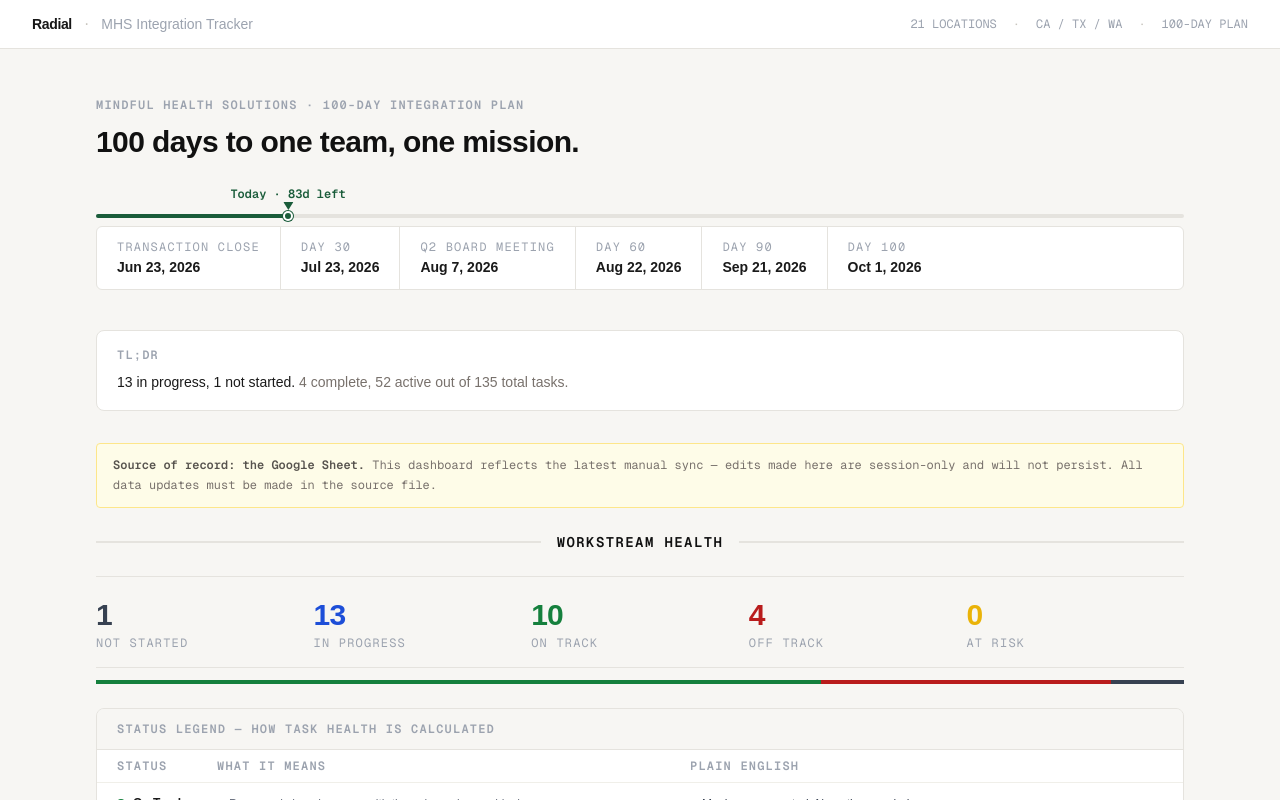
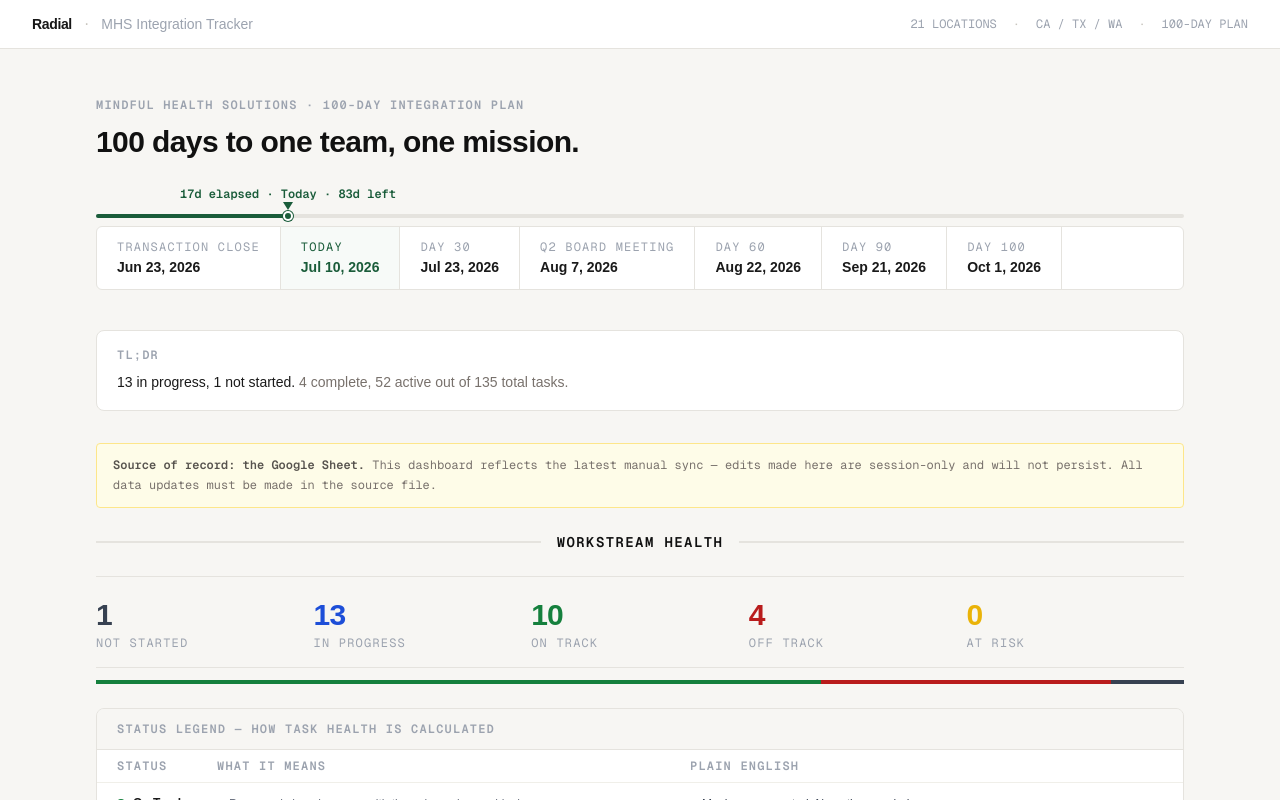
Before and after one commit to benthegitofhubs/mhs-integration-dashboard, a Next.js app: page /hundredday in a window 1280 px wide. Shown: the top 800 px of the page. Built offline with nearby package versions, Linux system fonts and the light colour scheme.

Commit message:
Add days elapsed to timeline label and Today's Date box after Transaction Close

```diff
--- a/components/HundredDayDashboard.tsx
+++ b/components/HundredDayDashboard.tsx
@@ -86,13 +86,14 @@ export default function HundredDayDashboard({ workstreams }: { workstreams: Work
           const end      = new Date("Oct 1, 2026").getTime();
           const now      = new Date().getTime();
           const pct      = Math.min(100, Math.max(0, ((now - start) / (end - start)) * 100));
-          const daysLeft = Math.max(0, Math.ceil((end - now) / 86400000));
+          const daysLeft    = Math.max(0, Math.ceil((end - now) / 86400000));
+          const daysElapsed = Math.max(0, Math.floor((now - start) / 86400000));
           return (
             <div className="mb-2">
               <div className="relative" style={{ height: "28px" }}>
                 <div className="absolute flex flex-col items-center" style={{ left: `${pct}%`, transform: "translateX(-50%)", top: 0 }}>
                   <span className="text-xs font-semibold" style={{ color: "#1a5c3a", fontFamily: "var(--font-geist-mono)", whiteSpace: "nowrap" }}>
-                    Today · {daysLeft}d left
+                    {daysElapsed}d elapsed · Today · {daysLeft}d left
                   </span>
                   <svg width="10" height="8" viewBox="0 0 10 8" fill="none">
                     <path d="M5 8L0 0H10L5 8Z" fill="#1a5c3a" />
@@ -111,13 +112,26 @@ export default function HundredDayDashboard({ workstreams }: { workstreams: Work
         <div className="flex flex-wrap items-center mb-10 overflow-hidden"
           style={{ border: "1px solid #e5e3de", borderRadius: "6px", backgroundColor: "white" }}>
           {KEY_DATES.map((kd, i) => (
+            <>
               <div key={kd.label} className="px-5 py-3 flex flex-col gap-0.5"
-              style={{ borderRight: i < KEY_DATES.length - 1 ? "1px solid #e5e3de" : "none" }}>
+                style={{ borderRight: "1px solid #e5e3de" }}>
                 <span className="text-xs uppercase tracking-widest" style={{ color: "#9ca3af", fontFamily: "var(--font-geist-mono)" }}>
                   {kd.label}
                 </span>
                 <span className="text-sm font-semibold" style={{ color: "#1a1a1a" }}>{kd.date}</span>
               </div>
+              {i === 0 && (
+                <div key="today" className="px-5 py-3 flex flex-col gap-0.5"
+                  style={{ borderRight: "1px solid #e5e3de", backgroundColor: "#f7faf8" }}>
+                  <span className="text-xs uppercase tracking-widest" style={{ color: "#1a5c3a", fontFamily: "var(--font-geist-mono)" }}>
+                    Today
+                  </span>
+                  <span className="text-sm font-semibold" style={{ color: "#1a5c3a" }}>
+                    {new Date().toLocaleDateString("en-US", { month: "short", day: "numeric", year: "numeric" })}
+                  </span>
+                </div>
+              )}
+            </>
           ))}
         </div>
 
```
Lines whose indentation alone changed are shown as unchanged.
